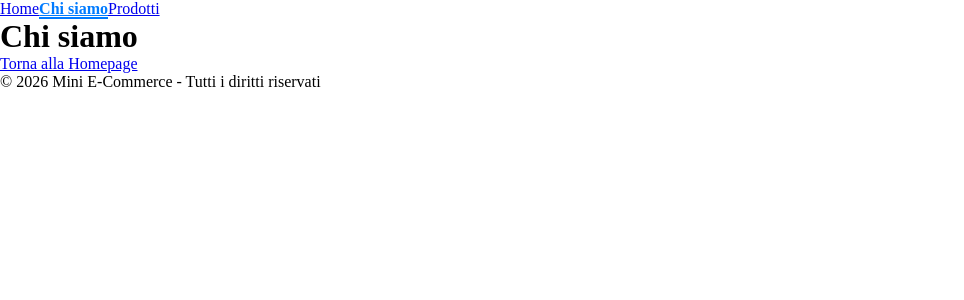
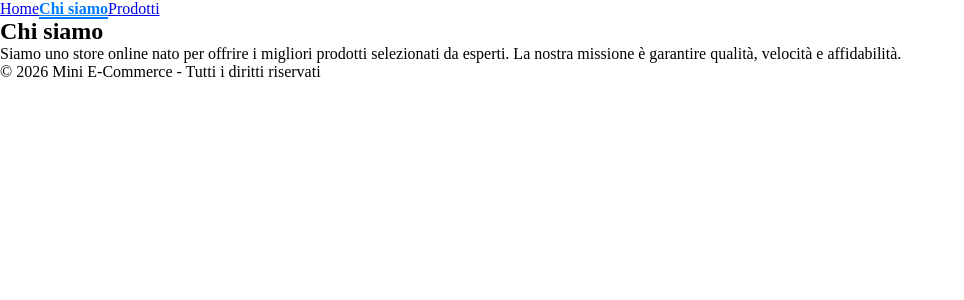
Before and after one commit to francescoguttuso/react-router, a React (Vite) app: page /about in a window 1280 px wide. Shown: the top 300 px of the page, without its empty margins (0-964 px from the left). Built offline with nearby package versions, Linux system fonts and the light colour scheme.

Commit message:
feat: restructure About component layout and content for clarity and improved presentation

```diff
--- a/src/pages/About.jsx
+++ b/src/pages/About.jsx
@@ -1,11 +1,16 @@
-import { NavLink } from "react-router";
 import "./About.css";
 
 export const About = () => {
   return (
-    <>
-      <h1>Chi siamo</h1>
-      <NavLink to="/">Torna alla Homepage</NavLink>
-    </>
+    <div className="about-container">
+      <section className="about-content">
+        <h1>Chi siamo</h1>
+        <p>
+          Siamo uno store online nato per offrire i migliori prodotti selezionati
+          da esperti. La nostra missione è garantire qualità,
+          velocità e affidabilità.
+        </p>
+      </section>
+    </div>
   );
 };
```
